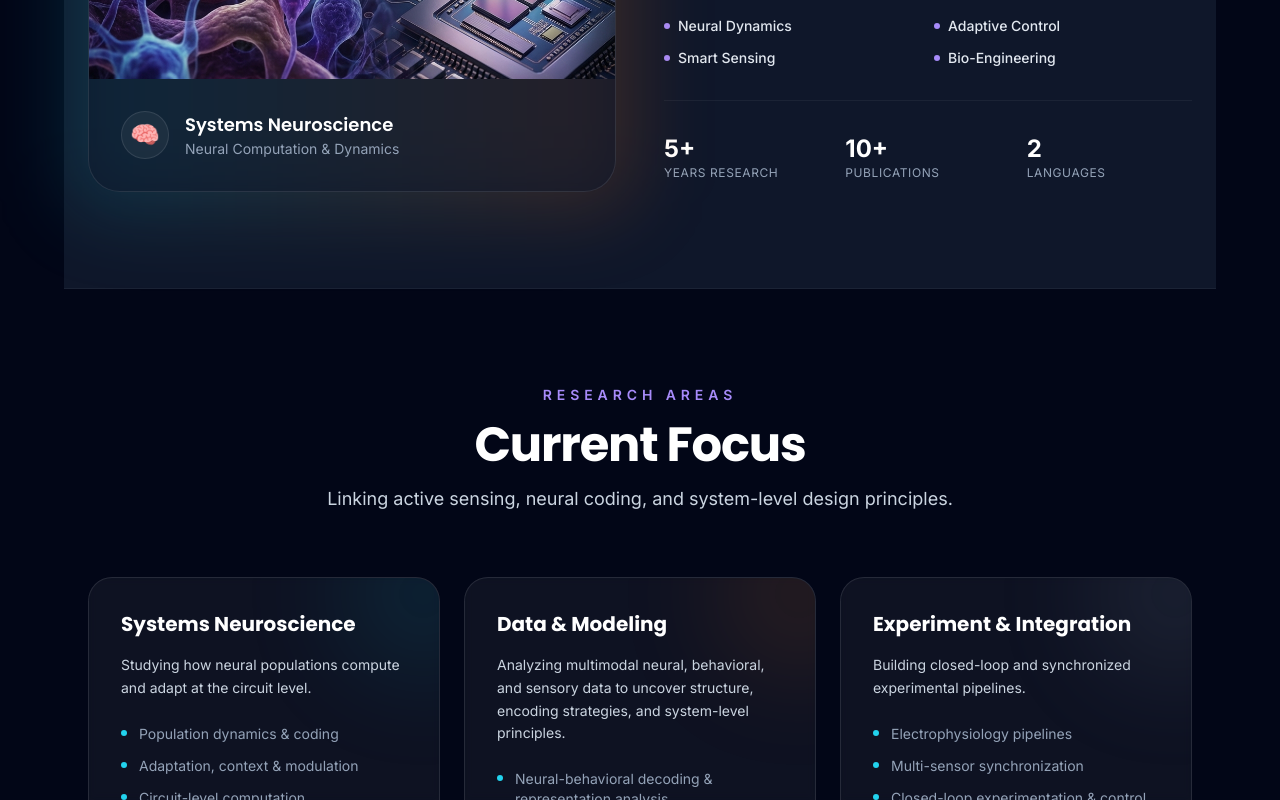
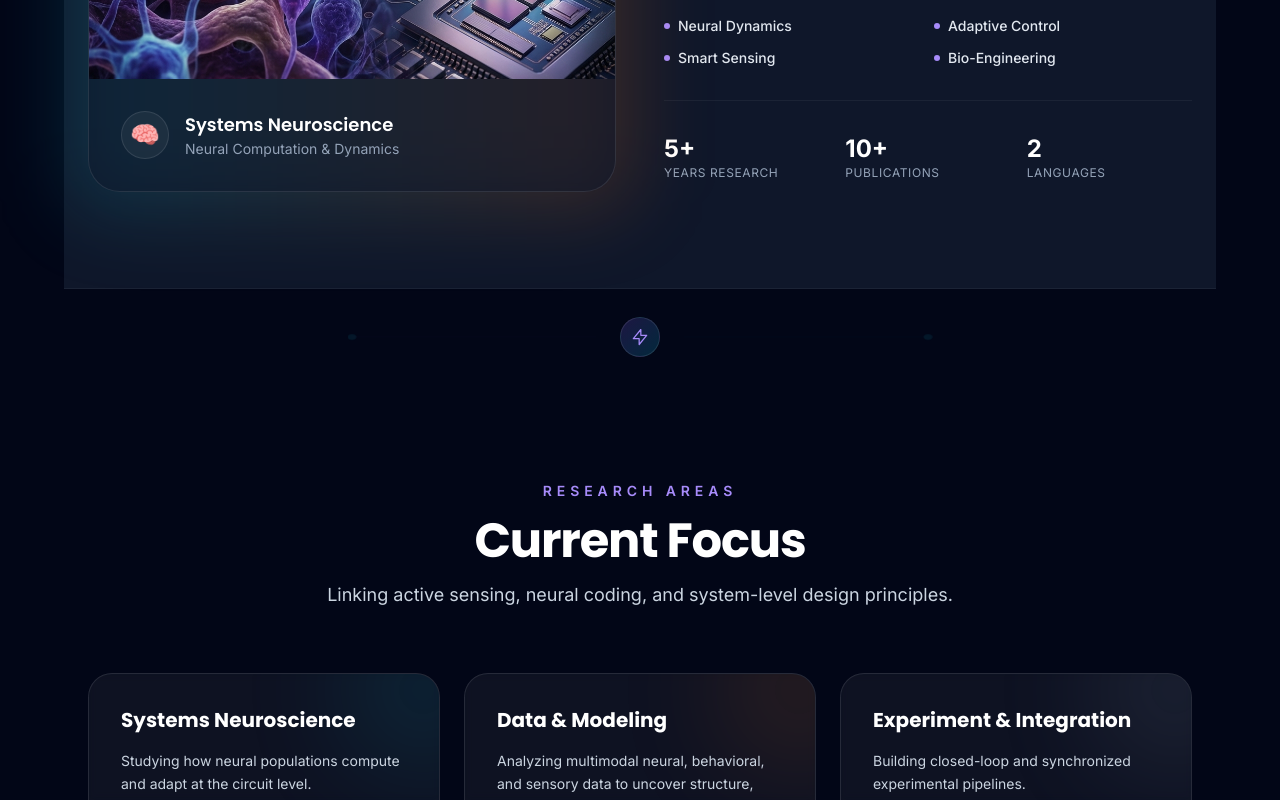
Before and after one commit to benefron/benefron.github.io, a Next.js app: page / in a window 1280 px wide. Shown: the part 2000-2800 px from the top of the page. Built offline with nearby package versions, Linux system fonts and the light colour scheme.

Commit message:
Add neural-inspired section dividers and enhanced hover effects

```diff
--- a/app/globals.css
+++ b/app/globals.css
@@ -124,3 +124,43 @@ html {
     margin-right: auto;
   }
 }
+
+/* Enhanced Hover Effects */
+@layer utilities {
+  .hover-glow {
+    @apply transition-all duration-300;
+    position: relative;
+  }
+
+  .hover-glow:hover {
+    text-shadow: 0 0 8px rgba(139, 92, 246, 0.5), 0 0 16px rgba(139, 92, 246, 0.3);
+  }
+
+  .hover-underline-electric {
+    @apply relative transition-colors duration-300;
+  }
+
+  .hover-underline-electric::after {
+    content: "";
+    position: absolute;
+    bottom: -2px;
+    left: 0;
+    width: 0;
+    height: 2px;
+    background: linear-gradient(90deg, #a78bfa, #22d3ee);
+    transition: width 0.3s ease;
+  }
+
+  .hover-underline-electric:hover::after {
+    width: 100%;
+  }
+
+  .interactive-glow {
+    @apply transition-all duration-300;
+  }
+
+  .interactive-glow:hover {
+    box-shadow: 0 0 20px rgba(139, 92, 246, 0.4), 0 0 40px rgba(139, 92, 246, 0.2);
+    transform: translateY(-2px);
+  }
+}
--- a/app/page.tsx
+++ b/app/page.tsx
@@ -5,6 +5,7 @@ import { Timeline } from "@/components/Timeline";
 import { Publications } from "@/components/Publications";
 import { SkillColumns } from "@/components/SkillColumns";
 import { MediaHighlights } from "@/components/MediaHighlights";
+import { SectionDivider, GeometricDivider } from "@/components/SectionDivider";
 import { contact } from "@/content/data";
 
 export default function HomePage() {
@@ -16,6 +17,8 @@ export default function HomePage() {
       <div className="bg-surface-200 border-y border-white/5">
         <About />
       </div>
+
+      <SectionDivider />
 
       {/* Research Section - Base Background */}
       <section className="section relative" id="research">
@@ -30,6 +33,8 @@ export default function HomePage() {
           <FocusGrid />
         </div>
       </section>
+
+      <GeometricDivider />
 
       {/* Timeline Section - Darker Background */}
       <div className="bg-surface-200 border-y border-white/5">
--- a/components/Footer.tsx
+++ b/components/Footer.tsx
@@ -10,13 +10,13 @@ export function Footer() {
         </div>
 
         <div className="flex items-center gap-6">
-          <a href={`mailto:${contact.email}`} className="text-cool-400 hover:text-ice-400 transition-colors text-sm font-medium uppercase tracking-wider">
+          <a href={`mailto:${contact.email}`} className="text-cool-400 hover:text-ice-400 transition-colors text-sm font-medium uppercase tracking-wider hover-underline-electric">
             Email
           </a>
-          <a href={contact.linkedin} target="_blank" rel="noreferrer" className="text-cool-400 hover:text-ice-400 transition-colors text-sm font-medium uppercase tracking-wider">
+          <a href={contact.linkedin} target="_blank" rel="noreferrer" className="text-cool-400 hover:text-ice-400 transition-colors text-sm font-medium uppercase tracking-wider hover-underline-electric">
             LinkedIn
           </a>
-          <a href={contact.github} target="_blank" rel="noreferrer" className="text-cool-400 hover:text-ice-400 transition-colors text-sm font-medium uppercase tracking-wider">
+          <a href={contact.github} target="_blank" rel="noreferrer" className="text-cool-400 hover:text-ice-400 transition-colors text-sm font-medium uppercase tracking-wider hover-underline-electric">
             GitHub
           </a>
         </div>
--- a/components/Header.tsx
+++ b/components/Header.tsx
@@ -45,10 +45,10 @@ export function Header() {
             <a
               key={link.label}
               href={link.href}
-              className="relative text-sm font-medium uppercase tracking-wider text-cool-300 transition-colors hover:text-white group"
+              className="relative text-sm font-medium uppercase tracking-wider text-cool-300 transition-colors hover:text-white group hover-glow"
             >
               {link.label}
-              <span className="absolute -bottom-1 left-0 h-[2px] w-0 bg-ice-400 transition-all duration-300 ease-out group-hover:w-full" />
+              <span className="absolute -bottom-1 left-0 h-[2px] w-0 bg-gradient-to-r from-electric-400 to-ice-400 transition-all duration-300 ease-out group-hover:w-full" />
             </a>
           ))}
         </nav>
@@ -79,7 +79,7 @@ export function Header() {
                 <a
                   key={link.label}
                   href={link.href}
-                  className="text-lg font-medium text-cool-200 hover:text-ice-400 transition-colors"
+                  className="text-lg font-medium text-cool-200 hover:text-ice-400 transition-colors hover-glow"
                   onClick={() => setOpen(false)}
                 >
                   {link.label}
--- /dev/null
+++ b/components/SectionDivider.tsx
@@ -0,0 +1,76 @@
+export function SectionDivider() {
+    return (
+        <div className="relative w-full h-24 flex items-center justify-center overflow-hidden">
+            {/* Neural Network Pattern */}
+            <div className="absolute inset-0 flex items-center justify-center">
+                {/* Connecting Lines */}
+                <svg className="w-full h-full opacity-20" viewBox="0 0 800 100" preserveAspectRatio="none">
+                    <defs>
+                        <linearGradient id="lineGradient" x1="0%" y1="0%" x2="100%" y2="0%">
+                            <stop offset="0%" stopColor="#a78bfa" stopOpacity="0" />
+                            <stop offset="50%" stopColor="#22d3ee" stopOpacity="1" />
+                            <stop offset="100%" stopColor="#a78bfa" stopOpacity="0" />
+                        </linearGradient>
+                    </defs>
+
+                    {/* Horizontal Line */}
+                    <line x1="0" y1="50" x2="800" y2="50" stroke="url(#lineGradient)" strokeWidth="1" />
+
+                    {/* Neural Connection Pattern */}
+                    <g className="animate-pulse-slow">
+                        <circle cx="200" cy="50" r="3" fill="#22d3ee" opacity="0.6" />
+                        <circle cx="400" cy="50" r="4" fill="#a78bfa" opacity="0.8" />
+                        <circle cx="600" cy="50" r="3" fill="#22d3ee" opacity="0.6" />
+
+                        {/* Connection Lines */}
+                        <line x1="200" y1="50" x2="400" y2="50" stroke="#a78bfa" strokeWidth="0.5" opacity="0.3" />
+                        <line x1="400" y1="50" x2="600" y2="50" stroke="#22d3ee" strokeWidth="0.5" opacity="0.3" />
+                    </g>
+                </svg>
+            </div>
+
+            {/* Center Icon */}
+            <div className="relative z-10 bg-surface-300 px-6">
+                <div className="w-10 h-10 rounded-full bg-gradient-to-br from-electric-500/20 to-ice-500/20 border border-white/10 flex items-center justify-center backdrop-blur-sm">
+                    {/* Neuron Icon */}
+                    <svg className="w-5 h-5 text-electric-400" fill="none" viewBox="0 0 24 24" stroke="currentColor">
+                        <path strokeLinecap="round" strokeLinejoin="round" strokeWidth={1.5} d="M13 10V3L4 14h7v7l9-11h-7z" />
+                    </svg>
+                </div>
+            </div>
+        </div>
+    );
+}
+
+export function GeometricDivider() {
+    return (
+        <div className="relative w-full h-16 flex items-center justify-center overflow-hidden">
+            {/* Geometric Pattern */}
+            <div className="absolute inset-0 flex items-center justify-center">
+                <svg className="w-full h-full opacity-10" viewBox="0 0 1200 80" preserveAspectRatio="none">
+                    <defs>
+                        <linearGradient id="geometricGradient" x1="0%" y1="0%" x2="100%" y2="0%">
+                            <stop offset="0%" stopColor="#a78bfa" stopOpacity="0" />
+                            <stop offset="20%" stopColor="#a78bfa" stopOpacity="0.5" />
+                            <stop offset="50%" stopColor="#22d3ee" stopOpacity="1" />
+                            <stop offset="80%" stopColor="#a78bfa" stopOpacity="0.5" />
+                            <stop offset="100%" stopColor="#a78bfa" stopOpacity="0" />
+                        </linearGradient>
+                    </defs>
+
+                    {/* Diamond Pattern */}
+                    <g fill="url(#geometricGradient)">
+                        <polygon points="200,40 220,30 240,40 220,50" />
+                        <polygon points="400,40 420,30 440,40 420,50" />
+                        <polygon points="600,40 620,30 640,40 620,50" />
+                        <polygon points="800,40 820,30 840,40 820,50" />
+                        <polygon points="1000,40 1020,30 1040,40 1020,50" />
+                    </g>
+
+                    {/* Connecting Lines */}
+                    <line x1="0" y1="40" x2="1200" y2="40" stroke="url(#geometricGradient)" strokeWidth="1" strokeDasharray="5,5" />
+                </svg>
+            </div>
+        </div>
+    );
+}
```
